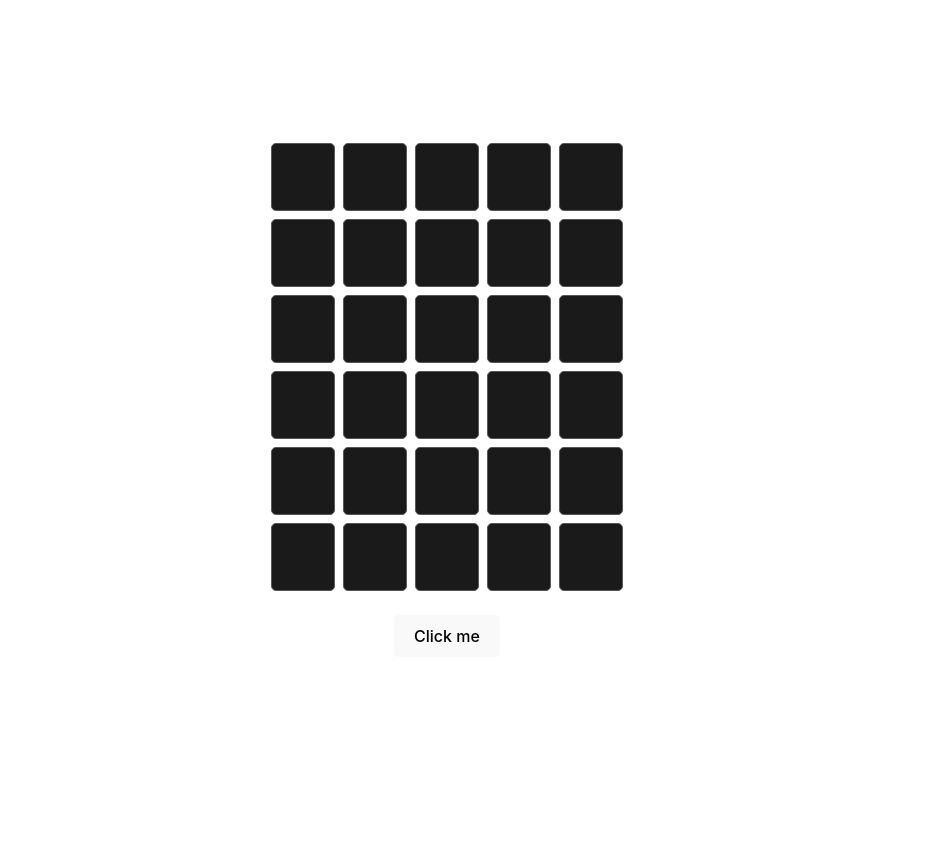
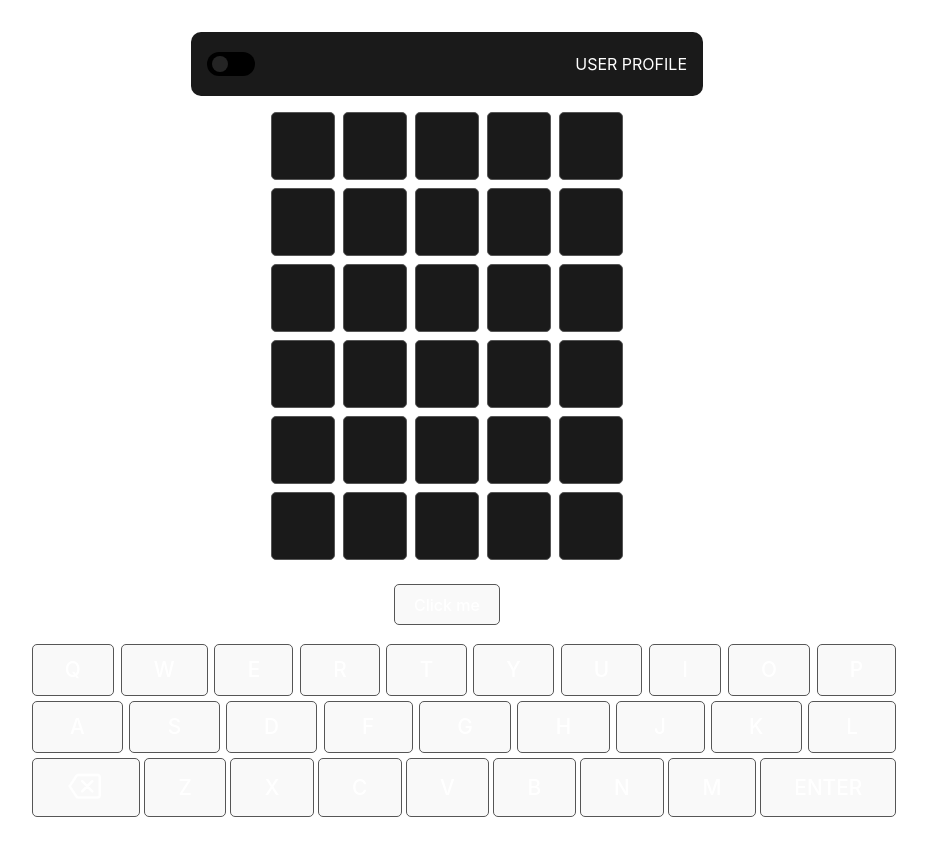
Before and after one commit to Afrianns/my-wordle, a Vue app: page / in a window 1280 px wide. Shown: the whole page, without its empty margins (193-1120 px from the left). Before the commit the page ends 800 px from the top, so only its background shows below. Built offline with nearby package versions, Linux system fonts and the light colour scheme.

Commit message:
massive update & add features

```diff
--- a/package.json
+++ b/package.json
@@ -9,6 +9,7 @@
     "preview": "vite preview"
   },
   "dependencies": {
+    "sweetalert2": "^11.7.12",
     "vue": "^3.2.47"
   },
   "devDependencies": {
--- a/src/App.vue
+++ b/src/App.vue
@@ -1,9 +1,26 @@
 <script setup>
-import { ref } from "vue";
+import { ref, defineProps } from "vue";
+
 import GridContent from "./components/GridContent.vue";
+import Nav from "./components/Nav.vue";
+import Key from "./components/Keyboard.vue";
+let keypress = ref("");
+document.addEventListener("keydown", (e) => {
+  keypress.value = e.key;
+  // console.log("hasil dari app.vue", e.key);
+});
+
+setInterval(() => {
+  keypress.value = "";
+}, 350);
+
+// console.log(keys.keyInput);
 </script>
 
 <template>
+  <!-- <h1>WORDLE MY CREATION</h1> -->
+
+  <Nav />
   <GridContent />
 </template>
 
@@ -14,9 +31,11 @@ import GridContent from "./components/GridContent.vue";
   will-change: filter;
   transition: filter 300ms;
 }
+
 .logo:hover {
   filter: drop-shadow(0 0 2em #646cffaa);
 }
+
 .logo.vue:hover {
   filter: drop-shadow(0 0 2em #42b883aa);
 }
--- a/src/components/GridContent.vue
+++ b/src/components/GridContent.vue
@@ -1,12 +1,14 @@
 <script setup>
 import { ref } from "vue";
-
-// https://random-word-api.herokuapp.com/word?length=5&lang=en
+import Swal from "sweetalert2";
+import Key from "./Keyboard.vue";
 
 let result = ref();
 let clicked = ref(false);
 let val = ref(5);
 let sum = ref(6);
+let loading = ref(false);
+let keypress = ref("");
 let vals = ref({
   1: [],
   2: [],
@@ -15,56 +17,136 @@ let vals = ref({
   5: [],
   6: [],
 });
+let keys = ref([]);
+let next = ref(1);
+let userIn = ref([]);
+let randomWord = ref([]);
 
-let next = ref(1);
+let indicatorPass = ref([]);
 
+// get random 5 letter 1 word from API
 let getSingleWord = async () => {
-  try {
   clicked.value = true;
 
   await fetch("https://random-word-api.vercel.app/api?words=1&length=5")
-      .then((response) => response.json())
-      .then((response) => {
-        result.value = response[0].split("");
+    .then((res) => res.json())
+    .then((res) => {
+      result.value = res[0].split("");
       clicked.value = false;
-        console.log(response);
-      });
-  } catch (error) {
+      randomWord.value = res[0].split("");
+    })
+    .catch((error) => {
       console.log("ada error!" + error);
       clicked.value = false;
       result.value = error;
-  }
+    });
 };
 
-let NextTries = () => {
+// checking if input user are not dummy or random latter/word, and show alert with sweet Alert
+let NextTries = async () => {
+  let str = "";
+  let body = document.querySelector("body");
+  loading.value = true;
+
+  body.classList.add("overflow");
+
+  vals.value[next.value].forEach((a, b) => {
+    str += a.letter;
+  });
+
+  console.log(vals.value[next.value], str);
+  await fetch(`https://api.dictionaryapi.dev/api/v2/entries/en/${str}`)
+    .then((res) => {
+      if (!res.ok) throw res.status;
+      return res.json();
+    })
+    .then((data) => {
       next.value++;
+      userIn.value = data[0]["word"].split("");
+    })
+    .catch((err) => {
+      const Toast = Swal.mixin({
+        toast: true,
+        position: "bottom-end",
+        showConfirmButton: false,
+        timer: 3000,
+        background: "#f27474",
+        color: "#fff",
+        iconColor: "red",
+        timerProgressBar: true,
+      });
+
+      let msg = "Terjadi Error, Mohon Coba lagi!";
+      if (err == 404) msg = "Kata Tidak ditemukan";
+      Toast.fire({
+        icon: "error",
+        title: `${msg},<br> Status Code ${err}`,
+      });
+    });
+  loading.value = false;
+  body.classList.remove("overflow");
+  isCorrect();
 };
 
+// check if user already filled 5 letters
 let valid = () => {
-  console.log(vals.value[next.value].length);
   if (next.value < 6 && vals.value[next.value].length === 5) {
     return true;
   }
 };
 
+// check if input user & random word API for every letter are the same
+let isCorrect = () => {
+  indicatorPass.value = [];
+  userIn.value.forEach((a, b) => {
+    let indicator;
+    if (a == randomWord.value[b]) {
+      indicator = "correct";
+      indicatorPass.value.push({ indi: indicator, key: a });
+    } else {
+      indicator = "incorrect";
+      indicatorPass.value.push({ indi: indicator, key: a });
+    }
+    // keys.value.push(a);
+    vals.value[next.value - 1][b].col = indicator;
+  });
+};
+
+// getting keyboard input from user & push it to object
 document.addEventListener("keydown", (e) => {
   let regx = /[A-Za-z]/g;
 
-  if (e.key == "Backspace") {
+  if (e.key == "Backspace" && !loading.value) {
     vals.value[next.value].pop();
   }
-  // console.log(vals.value[next.value].push("k"));
   if (
     regx.test(e.key) &&
     e.key.length <= 1 &&
-    vals.value[next.value].length <= 4
+    vals.value[next.value].length <= 4 &&
+    !loading.value
   ) {
-    vals.value[next.value].push(e.key);
+    vals.value[next.value].push({ col: "", letter: e.key });
   }
+  keypress.value = e.key;
 });
+
+setInterval(() => {
+  keypress.value = "";
+}, 350);
 </script>
 
 <template>
+  <div class="backdrop" v-if="loading">
+    <!-- <box-icon
+      class="loading"
+      name="loader"
+      color="white"
+      size="lg"
+      animation="spin"
+      flip="horizontal"
+    ></box-icon> -->
+  </div>
+  <div class="inputLetter">
     <box-icon
       v-if="clicked"
       name="loader"
@@ -73,40 +155,40 @@ document.addEventListener("keydown", (e) => {
       animation="spin"
       flip="horizontal"
     ></box-icon>
-  <!--
-    <input
-      type="text"
-      v-for="(letter, index) in result"
-      maxlength="1"
-      class="in"
-      disabled
-      v-bind:value="letter"
-    />
-   -->
-  <div class="inputLetter">
-    <div class="placeholder bg" v-for="(letter, index) in result">
+    <div class="placeholder exist" v-for="(letter, index) in result">
       {{ letter[0] }}
     </div>
   </div>
-
   <div class="inputLetter" v-for="idx in sum">
-    <!-- {{ vals }} -->
-    <span class="placeholder" v-for="ind in val">{{ vals[idx][ind - 1] }}</span>
-    <!-- <span class="placeholder"></span>
-    <span class="placeholder"></span>
-    <span class="placeholder"></span>
-    <span class="placeholder"></span> -->
+    <span
+      class="placeholder"
+      v-for="ind in val"
+      :class="vals[idx][ind - 1]?.col"
+    >
+      {{ vals[idx][ind - 1]?.letter }}
+    </span>
   </div>
   <div class="gap">
     <button v-on:click="NextTries" v-if="valid()">Continues</button>
     <button v-on:click="getSingleWord">Click me</button>
   </div>
+
+  <Key :inp="indicatorPass" />
 </template>
 
 <style scoped>
-.read-the-docs {
-  color: #888;
+.backdrop {
+  display: flex;
+  justify-content: center;
+  align-items: center;
+  width: 100%;
+  height: 100vh;
+  left: 0;
+  top: 0;
+  position: fixed;
+  background: rgba(26, 25, 25, 0.547);
 }
+
 .gap > * {
   margin: 1rem;
 }
@@ -131,10 +213,4 @@ document.addEventListener("keydown", (e) => {
   font-size: 5rem;
   text-transform: uppercase;
 }
-
-.bg {
-  color: #580b0b;
-  font-weight: bolder;
-  background-color: rgb(238, 222, 199);
-}
 </style>
--- /dev/null
+++ b/src/components/Nav.vue
@@ -0,0 +1,64 @@
+
+<script setup>
+import { ref } from "vue";
+let slide = ref("");
+
+let toggle = () => {
+  document.documentElement.classList.toggle("main");
+  if (!slide.value) {
+    slide.value = "btn-slide";
+  } else {
+    slide.value = "";
+  }
+};
+
+// console.log(msg);
+</script>
+<template>
+  <div class="nav">
+    <div v-on:click="toggle" class="toggle">
+      <span class="btn" v-bind:class="slide"></span>
+    </div>
+    <span>USER PROFILE</span>
+  </div>
+</template>
+<style scoped>
+.toggle {
+  position: relative;
+  background-color: var(--toggle);
+  width: 3rem;
+  border-radius: 20px;
+  height: 1.5rem;
+  cursor: pointer;
+}
+
+.btn {
+  transition: 0.3s all cubic-bezier(0.64, 0.11, 0.38, 1.02);
+  position: absolute;
+  top: 16%;
+  left: 10%;
+  width: 1rem;
+  height: 1rem;
+  background: var(--bg);
+  border-radius: 50%;
+}
+
+.btn-slide {
+  transition: 0.3s left cubic-bezier(0.64, 0.11, 0.38, 1.02);
+  left: 56%;
+}
+
+.nav {
+  display: flex;
+  justify-content: space-between;
+  align-items: center;
+  /* width: 50%; */
+  color: var(--text);
+  width: 30rem;
+  padding: 0 1rem;
+  height: 4rem;
+  border-radius: 10px;
+  background-color: var(--primary);
+  margin: auto;
+}
+</style>
--- a/src/style.css
+++ b/src/style.css
@@ -5,13 +5,28 @@
 
   color-scheme: light dark;
   color: rgba(255, 255, 255, 0.87);
-  background-color: #242424;
-
+  --bg: #242424;
+  background-color: var(--bg);
+  --primary: #1a1a1a;
+  --tertiery:#646cff;
+  --secondary: rgb(86, 86, 86);
+  --text: #fff;
+  --toggle: #000;
   font-synthesis: none;
   text-rendering: optimizeLegibility;
   -webkit-font-smoothing: antialiased;
   -moz-osx-font-smoothing: grayscale;
   -webkit-text-size-adjust: 100%;
+}
+
+:root.main {
+  --bg: #fff;
+  --primary: #f3f4f4;
+  --secondary: #98abb4;
+  --tertiery:#5627ff;
+  --text: #3f3f3f;
+  --toggle: rgb(214, 215, 216);
+  background-color: var(--bg);
 }
 
 a {
@@ -22,6 +37,7 @@ a {
 a:hover {
   color: #535bf2;
 }
+
 
 a {
   font-weight: 500;
@@ -36,42 +52,43 @@ body {
   margin: 0;
   display: flex;
   place-items: center;
-  min-width: 320px;
-  min-height: 100vh;
+  /* min-width: 320px; */
+  /* min-height: 100vh; */
 }
 
+.overflow {
+  overflow: hidden;
+}
 h1 {
   font-size: 3.2em;
   line-height: 1.1;
 }
-/* .placeholder{
-  width: 55px;
-  height: 60px;
-  background-color: #1a1a1a;
-  border-radius: 8px;
-  border: 1px solid transparent;
-}
 
-.placeholder:hover{
-  border-color: #646cff;
-} */
 button{
   margin: 1rem 0;
 }
+
 button,.placeholder {
   border-radius: 5px;
+  color: var(--text);
   border: 1px solid transparent;
   padding: 0.6em 1.2em;
   font-size: 1em;
   font-weight: 500;
   font-family: inherit;
-  background-color: #1a1a1a;
+  background-color: var(--primary);
   cursor: pointer;
+  margin: 0;
   transition: border-color 0.25s;
 }
 
+button{
+  border: 1px solid var(--secondary);
+}
+
 .placeholder{
-  border: 1px solid rgb(86, 86, 86);
+  color: var(--text);
+  border: 1.5px solid var(--secondary);
   text-transform: uppercase;
   font-size: 2rem;
   padding: .5rem 1rem;
@@ -80,7 +97,7 @@ button,.placeholder {
 }
 
 button:hover,.placeholder:hover {
-  border-color: #646cff;
+  border-color: var(--tertiery);
 }
 button:focus,
 button:focus-visible {
@@ -98,6 +115,30 @@ button:focus-visible {
   text-align: center;
 }
 
+/* Indicator */
+.exist,
+.incorrect,
+.correct {
+  font-weight: bolder;
+}
+.exist {
+  color: rgb(39, 39, 39);
+  font-weight: bolder;
+  background-color: rgb(238, 222, 199);
+}
+
+.incorrect {
+  color: rgb(39, 39, 39);
+  background-color: rgb(253, 50, 50);
+
+  /* border-color: #484343; */
+}
+
+.correct {
+  color: rgb(39, 39, 39);
+  background-color: rgb(56, 242, 115);
+}
+
 @media (prefers-color-scheme: light) {
   :root {
     color: #213547;
```
Also changed, not shown: 1 other file (tests, documents, lock files or other folders). Lines whose indentation alone changed are shown as unchanged.
